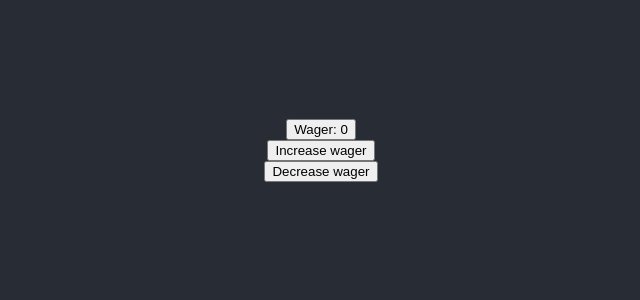
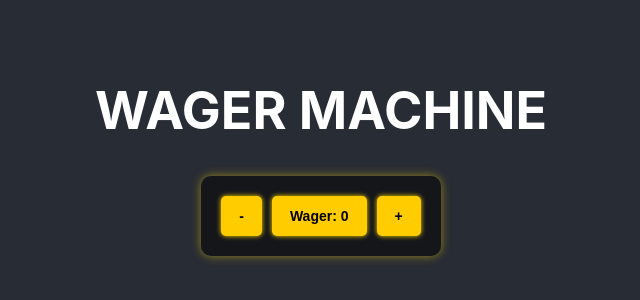
Before and after one commit to XPetkovski/SlotMachine, a React (Create React App) app: page / in a window 1280 px wide. Shown: the part 250-550 px from the top of the page, without its empty margins (319-959 px from the left). Built offline with nearby package versions, Linux system fonts and the light colour scheme.

Commit message:
added styling to the button component

```diff
--- a/src/App.tsx
+++ b/src/App.tsx
@@ -8,7 +8,7 @@ function App() {
         <div className="App">
             <header className="App-header">
                 {/*<SlotMachine rowCount={3} reelCount={5} />*/}
-                <BetButton bets={[0.5, 1, 2, 3]} increment={1} currentWager={wager} onWagerChanged={setWager}/>
+                <BetButton bets={[0.5, 1, 2, 3, 5, 10, 20, 50, 100]} increment={1} currentWager={wager} onWagerChanged={setWager} betsContainerHeight={"400px"} betsContainerWidth={"240px"}/>
             </header>
         </div>
     );
--- /dev/null
+++ b/src/Components/BetButton.css
@@ -0,0 +1,100 @@
+/* Styles for the main container */
+.BetButton-container {
+    display: flex;
+    flex-direction: row;
+    justify-content: center;
+    align-items: center;
+    gap: 10px;
+    padding: 20px;
+    background-color: #00000080;
+    border-radius: 10px;
+    box-shadow: 0 0 10px rgba(255, 215, 0, 0.5);
+}
+
+/* Styles for individual bet buttons */
+.BetButton-button {
+    background-color: #ffcc00;
+    color: #000;
+    padding: 12px 18px;
+    border-radius: 5px;
+    border: none;
+    cursor: pointer;
+    font-size: 14px;
+    font-weight: bold;
+    box-shadow: 0 0 5px rgba(255, 215, 0.5);
+    flex-grow: 1;
+}
+
+/* Styles for the bets container */
+.BetButton-bets-container {
+    display: flex;
+    flex-direction: column;
+    justify-content: center;
+    align-items: center;
+    gap: 10px;
+    margin-top: 20px;
+    padding: 20px;
+    background-color: #00000080;
+    border-radius: 10px;
+    box-shadow: 0 0 10px rgba(255, 215, 0.5);
+    width: 240px;
+    height: 350px;
+    overflow-y: auto;
+}
+
+/* Styles for the bet selection buttons */
+.BetButton-bet-selection {
+    display: flex;
+    flex-direction: column;
+    gap: 10px;
+}
+
+.BetButton-bet-row {
+    display: flex;
+    gap: 10px;
+}
+
+.BetButton-bet-button {
+    background-color: #ffcc00;
+    color: #000;
+    padding: 12px 18px;
+    border-radius: 5px;
+    border: none;
+    cursor: pointer;
+    font-size: 14px;
+    font-weight: bold;
+    box-shadow: 0 0 5px rgba(255, 215, 0.5);
+    flex-grow: 1;
+}
+
+/* Styles for the Apply button */
+.BetButton-apply-button {
+    background-color: #ffcc00;
+    color: #000;
+    padding: 10px 15px;
+    border-radius: 5px;
+    border: none;
+    cursor: pointer;
+    font-size: 14px;
+    font-weight: bold;
+    box-shadow: 0 0 5px rgba(255, 215, 0.5);
+    margin-top: auto;
+}
+
+.highlighted {
+    background-color: #efeded;
+}
+
+/* Styles for the Max Bet button */
+.BetButton-max-bet-button {
+    background-color: #ff6600;
+    color: #fff;
+    padding: 10px 15px;
+    border-radius: 5px;
+    border: none;
+    cursor: pointer;
+    font-size: 14px;
+    font-weight: bold;
+    box-shadow: 0 0 5px rgba(255, 215, 0.5);
+    margin-top: 10px;
+}
--- a/src/Components/BetButton.tsx
+++ b/src/Components/BetButton.tsx
@@ -1,48 +1,150 @@
 import {useState} from "react";
+import './BetButton.css';
 
 interface BetProps {
     currentWager: number;
     increment?: number;
     bets: number[];
     onWagerChanged(newWager: number): void;
+    betsContainerHeight: string;
+    betsContainerWidth: string;
 }
 export function BetButton(props: BetProps) {
-    const increment = props.increment ?? 1;
     const [showBets, setShowBets] = useState<boolean>(false);
     const [highlightedWager, setHighlightedWager] = useState<number | undefined>(undefined);
 
+    function findNextHigherBet(currentBet: number): number {
+        const higherBets = props.bets.filter(bet => bet > currentBet);
+        return higherBets.length > 0 ? Math.min(...higherBets) : currentBet;
+    }
+
     function incrementWager() {
-        props.onWagerChanged(props.currentWager + increment);
+        let nextBet = findNextHigherBet(props.currentWager);
+
+        // If the next bet is not the last one, highlight it
+        if (nextBet !== props.bets[props.bets.length - 1]) {
+            setHighlightedWager(props.bets.indexOf(nextBet));
+        } else {
+            // If it is the last one, highlight it
+            setHighlightedWager(props.bets.length - 1);
+        }
+
+        props.onWagerChanged(nextBet);
     }
 
     function decrementWager() {
-        props.onWagerChanged(Math.max(props.currentWager - increment, 0));
+        const lowerBets = props.bets.filter(bet => bet < props.currentWager);
+        let nextBet = lowerBets.length > 0 ? Math.max(...lowerBets) : props.currentWager;
+
+        // If the next bet is not the first one, highlight it
+        if (nextBet !== props.bets[0]) {
+            setHighlightedWager(props.bets.indexOf(nextBet));
+        } else {
+            // If it is the first one, highlight it
+            setHighlightedWager(0);
+        }
+
+        props.onWagerChanged(nextBet);
     }
 
     function handleShowBets() {
-        setShowBets(true)
+        setShowBets(true);
     }
 
     function setWager(wager: number) {
         props.onWagerChanged(wager);
     }
 
-    return(
+    function handleApply() {
+        setShowBets(false);
+    }
+
+    const maxBet = Math.max(...props.bets);
+
+    return (
         <>
-            {/*TUKA DA SE NAPRAVI FLEX ROW DA BIDAT U EDNO SO CSS*/}
-            <button onClick={handleShowBets}>Wager: {props.currentWager}</button>
-            <button onClick={incrementWager}>Increase wager</button>
-            <button onClick={decrementWager}>Decrease wager</button>
-            {/*HIGHLIGHT NA KLIKNATA VREDNOST*/}
-            {showBets ?
-                <div>
-                    {props.bets.map((bet, index) => (
-                        <button onClick={() => {
-                            setWager(bet);
-                            setHighlightedWager(index);
-                        }}>{bet}</button>
-                    ))}
-                </div> : null}
+            <h1>WAGER MACHINE</h1>
+            {/* Main container */}
+            <div style={{
+                display: 'flex',
+                flexDirection: 'row',
+                justifyContent: 'center',
+                alignItems: 'center',
+                gap: '10px',
+                padding: '20px',
+                backgroundColor: '#00000080', // Semi-transparent black background
+                borderRadius: '10px',
+                boxShadow: '0 0 10px rgba(255, 215, 0, 0.5)', // Golden glow effect
+            }}>
+                {/* Wager button */}
+
+                {/* Increase wager button */}
+                <button
+                    onClick={decrementWager}
+                    className="BetButton-button"
+                >
+                    -
+                </button>
+
+                <button
+                    onClick={handleShowBets}
+                    className="BetButton-button"
+                >
+                    Wager: {props.currentWager}
+                </button>
+
+                <button
+                    onClick={incrementWager}
+                    className="BetButton-button"
+                >
+                    +
+                </button>
+
+
+                {/* Decrease wager button */}
+
+            </div>
+            {/* Bets container */}
+            {showBets && (
+                <div className="BetButton-bets-container">
+                    <div className="BetButton-bet-selection">
+                        {Array.from(Array(Math.ceil(props.bets.length / 2))).map((_, rowIndex) => (
+                            <div key={rowIndex} className="BetButton-bet-row">
+                                {[0, 1].map(colIndex => {
+                                    const index = rowIndex * 2 + colIndex;
+                                    if (index >= props.bets.length) return null;
+                                    return (
+                                        <button
+                                            onClick={() => {
+                                                setWager(props.bets[index]);
+                                                setHighlightedWager(index);
+                                            }}
+                                            className={`BetButton-bet-button ${highlightedWager === index ? 'highlighted' : ''}`}
+                                        >
+                                            {props.bets[index]}
+                                        </button>
+                                    );
+                                })}
+                            </div>
+                        ))}
+                    </div>
+                    <button
+                        onClick={handleApply}
+                        className="BetButton-apply-button"
+                    >
+                        Apply
+                    </button>
+                    <button
+                        onClick={() => {
+                            setWager(maxBet);
+                            setHighlightedWager(props.bets.length - 1); // Highlight the last element
+                        }}
+                        className="BetButton-max-bet-button"
+                    >
+                        Max Bet
+                    </button>
+                </div>
+            )}
         </>
-    )
+    );
 }
```
